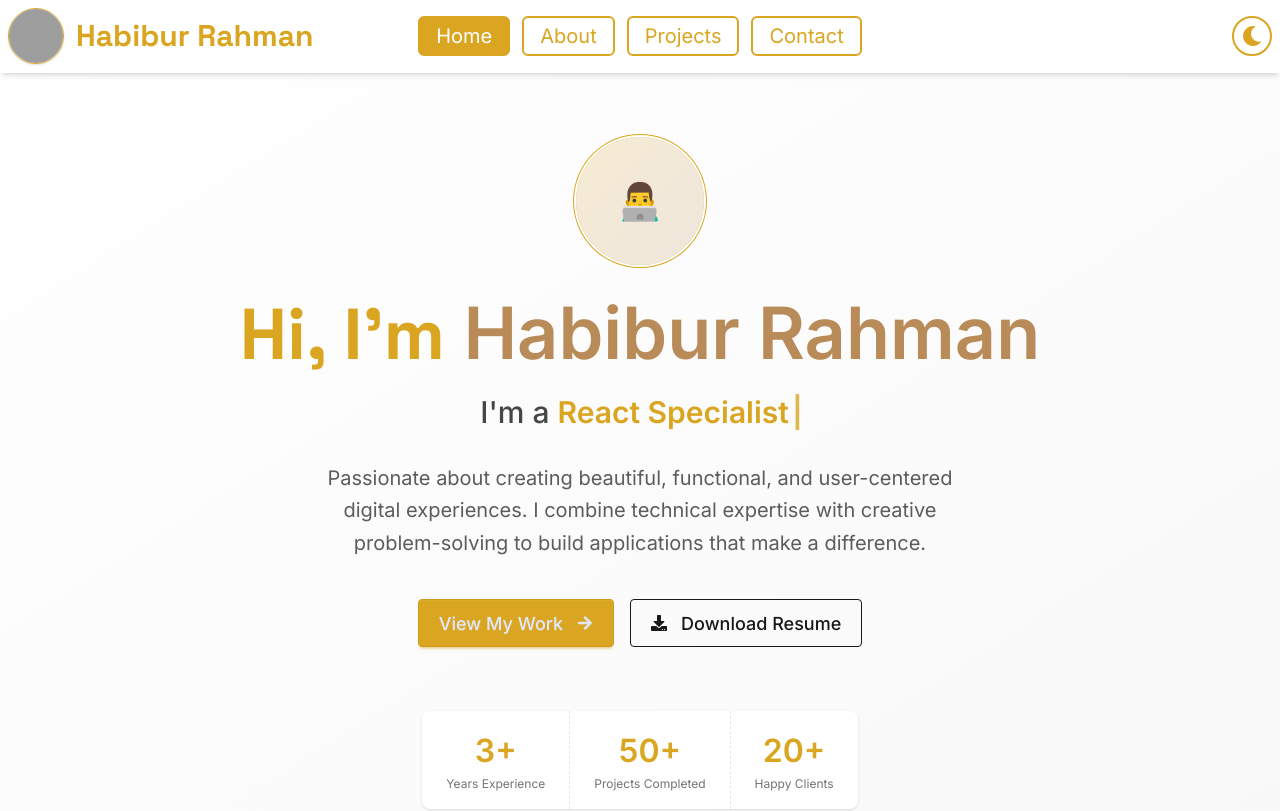
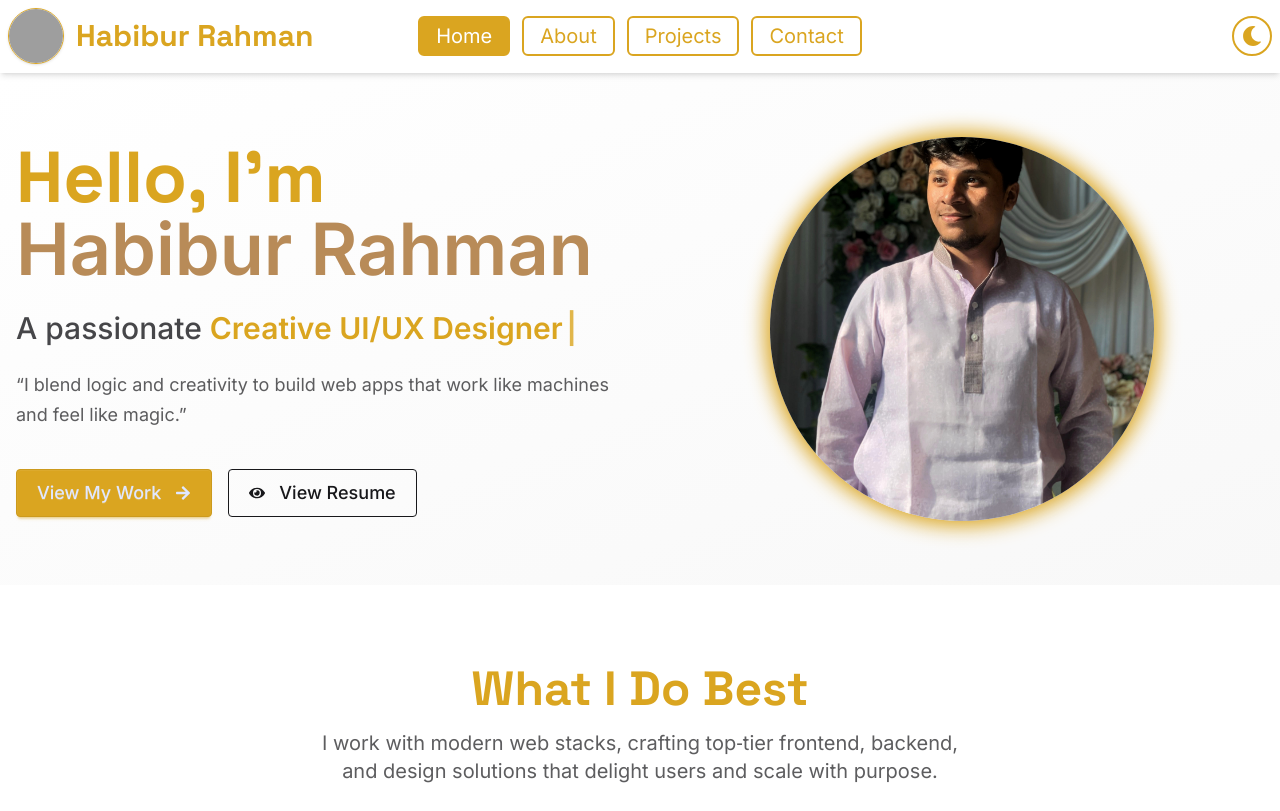
Before and after one commit to HabiburRahmanZihad/Habibur-Rahman-Zihad-Web, a React (Vite) app: page / in a window 1280 px wide. Shown: the top 811 px of the page. Built offline with nearby package versions, Linux system fonts and the light colour scheme; grey boxes are pictures that could not be loaded.

Commit message:
Update Home Component

```diff
--- a/src/Pages/Home/Home.jsx
+++ b/src/Pages/Home/Home.jsx
@@ -1,69 +1,57 @@
-import React from 'react';
 import { motion } from 'framer-motion';
 import { Typewriter } from 'react-simple-typewriter';
-import { FaDownload, FaArrowRight, FaCode, FaRocket, FaHeart } from 'react-icons/fa';
+import { FaDownload, FaArrowRight, FaCode, FaRocket, FaHeart, FaEye } from 'react-icons/fa';
 import Button from '../../Components/Buttons/Button';
 import { SkillCard } from '../../Components/Cards/Card';
+import profileImage from '../../assets/MinePic/mainphoto.jpg'; // Update with your actual image path
+import { Link } from 'react-router';
 
 const Home = () => {
     const skills = [
-        { icon: FaCode, title: 'Frontend', description: 'React, Vue, Angular', level: 90 },
-        { icon: FaRocket, title: 'Backend', description: 'Node.js, Python, PHP', level: 85 },
-        { icon: FaHeart, title: 'UI/UX', description: 'Figma, Adobe XD', level: 80 }
+        { icon: FaCode, title: 'Frontend Development', description: 'React • Vue • Tailwind CSS', level: 92 },
+        { icon: FaRocket, title: 'Backend Development', description: 'Node.js • Express • MongoDB', level: 88 },
+        { icon: FaHeart, title: 'UI/UX Design', description: 'Figma • Adobe XD • Canva', level: 85 },
     ];
 
     return (
         <div className="min-h-screen">
             {/* Hero Section */}
-            <section className="hero min-h-screen bg-gradient-to-br from-base-100 to-base-200">
-                <div className="hero-content text-center max-w-6xl mx-auto px-4">
+            <section className="bg-gradient-to-br from-base-100 to-base-200 py-8 lg:py-16">
+                <div className="container mx-auto px-4">
                     <motion.div
+                        className="flex flex-col-reverse items-center gap-10 lg:flex-row lg:items-center lg:justify-between"
                         initial={{ opacity: 0, y: 50 }}
                         animate={{ opacity: 1, y: 0 }}
                         transition={{ duration: 0.8 }}
-                        className="max-w-4xl"
                     >
-                        {/* Profile Image */}
-                        <motion.div
-                            initial={{ scale: 0 }}
-                            animate={{ scale: 1 }}
-                            transition={{ delay: 0.2, duration: 0.5 }}
-                            className="avatar mb-8"
-                        >
-                            <div className="w-32 h-32 rounded-full ring ring-primary ring-offset-base-100 ring-offset-2 bg-gradient-to-br from-primary/20 to-secondary/20 flex items-center justify-center">
-                                <span className="text-4xl">👨‍💻</span>
-                            </div>
-                        </motion.div>
-
-                        {/* Main Heading */}
+                        {/* Left: Text Content */}
+                        <div className="text-center lg:text-left max-w-2xl w-full">
                             <motion.h1
                                 initial={{ opacity: 0, y: 20 }}
                                 animate={{ opacity: 1, y: 0 }}
                                 transition={{ delay: 0.4, duration: 0.6 }}
-                            className="text-5xl md:text-7xl font-bold text-primary grotesk mb-6"
+                                className="text-4xl md:text-6xl lg:text-7xl font-bold text-primary grotesk mb-6"
                             >
-                            Hi, I'm <span className="text-secondary">Habibur Rahman</span>
+                                Hello, I’m <span className="text-secondary">Habibur Rahman</span>
                             </motion.h1>
 
-                        {/* Typewriter Effect */}
                             <motion.div
                                 initial={{ opacity: 0 }}
                                 animate={{ opacity: 1 }}
                                 transition={{ delay: 0.6, duration: 0.6 }}
-                            className="text-2xl md:text-3xl text-base-content/80 mb-8"
+                                className="text-xl sm:text-2xl md:text-3xl text-base-content/80 mb-6"
                             >
-                            <span className="font-medium">I'm a </span>
+                                <span className="font-medium">A passionate </span>
                                 <span className="text-primary font-bold">
                                     <Typewriter
                                         words={[
-                                        'Full Stack Developer',
-                                        'React Specialist',
-                                        'UI/UX Designer',
-                                        'Problem Solver'
+                                            'MERN Stack Developer',
+                                            'Creative UI/UX Designer',
+                                            'Problem Solver at heart'
                                         ]}
                                         loop={0}
                                         cursor
-                                    cursorStyle='|'
+                                        cursorStyle="|"
                                         typeSpeed={80}
                                         deleteSpeed={50}
                                         delaySpeed={1000}
@@ -71,122 +59,86 @@ const Home = () => {
                                 </span>
                             </motion.div>
 
-                        {/* Description */}
                             <motion.p
                                 initial={{ opacity: 0, y: 20 }}
                                 animate={{ opacity: 1, y: 0 }}
                                 transition={{ delay: 0.8, duration: 0.6 }}
-                            className="text-lg md:text-xl text-base-content/70 max-w-2xl mx-auto mb-10 leading-relaxed"
+                                className="text-base md:text-lg text-base-content/70 mb-10 leading-relaxed"
                             >
-                            Passionate about creating beautiful, functional, and user-centered
-                            digital experiences. I combine technical expertise with creative
-                            problem-solving to build applications that make a difference.
+                                “I blend logic and creativity to build web apps that work like machines and feel like magic.”
                             </motion.p>
 
-                        {/* CTA Buttons */}
                             <motion.div
                                 initial={{ opacity: 0, y: 20 }}
                                 animate={{ opacity: 1, y: 0 }}
                                 transition={{ delay: 1, duration: 0.6 }}
-                            className="flex flex-col sm:flex-row gap-4 justify-center items-center"
+                                className="flex flex-col sm:flex-row gap-4 justify-center lg:justify-start"
                             >
-                            <Button
-                                variant="primary"
-                                size="lg"
-                                icon={FaArrowRight}
-                                iconPosition="right"
-                                href="/projects"
-                                className="w-full sm:w-auto"
-                            >
+                                <Link to="/projects">
+                                    <Button variant="primary" size="lg" icon={FaArrowRight} iconPosition="right" className="btn w-full sm:w-auto">
                                         View My Work
                                     </Button>
-                            <Button
-                                variant="outline"
-                                size="lg"
-                                icon={FaDownload}
-                                iconPosition="left"
-                                href="/resume.pdf"
-                                target="_blank"
-                                className="w-full sm:w-auto"
+                                </Link>
+
+                                <Link to="https://drive.google.com/file/d/1MDr0L_0aO9uPn6KcfUkl0JAXTurq5BXs/view?usp=sharing" target="_blank" rel="noopener noreferrer">
+                                    <Button variant="outline" size="lg" icon={FaEye} iconPosition="left" className="btn w-full sm:w-auto">
+                                        View Resume
+                                    </Button>
+                                </Link>
+                            </motion.div>
+                        </div>
+
+                        {/* Right: Profile Image */}
+                        <motion.div
+                            initial={{ scale: 0 }}
+                            animate={{ scale: 1 }}
+                            transition={{ delay: 0.2, duration: 0.5 }}
+                            className="flex justify-center w-full"
                         >
-                                Download Resume
-                            </Button>
+                            <div
+                                className="w-50 h-50 md:w-72 md:h-72 lg:w-96 lg:h-96 rounded-full ring ring-primary ring-offset-base-100 ring-offset-2 overflow-hidden shadow-lg"
+                                style={{
+                                    boxShadow: '0 0 20px 5px var(--tw-ring-color)'
+                                }}
+                            >
+                                <img
+                                    src={profileImage}
+                                    alt="Profile picture of Habibur Rahman"
+                                    className="w-full h-full object-cover"
+                                />
+                            </div>
                         </motion.div>
 
-                        {/* Quick Stats */}
-                        <motion.div
-                            initial={{ opacity: 0, y: 20 }}
-                            animate={{ opacity: 1, y: 0 }}
-                            transition={{ delay: 1.2, duration: 0.6 }}
-                            className="stats stats-vertical lg:stats-horizontal shadow mt-16 bg-base-100"
-                        >
-                            <div className="stat">
-                                <div className="stat-value text-primary">3+</div>
-                                <div className="stat-desc">Years Experience</div>
-                            </div>
-                            <div className="stat">
-                                <div className="stat-value text-primary">50+</div>
-                                <div className="stat-desc">Projects Completed</div>
-                            </div>
-                            <div className="stat">
-                                <div className="stat-value text-primary">20+</div>
-                                <div className="stat-desc">Happy Clients</div>
-                            </div>
-                        </motion.div>
                     </motion.div>
                 </div>
             </section>
 
-            {/* Skills Preview Section */}
+            {/* Skills Section */}
             <section className="py-20 bg-base-100">
+
                 <div className="max-w-6xl mx-auto px-4">
-                    <motion.div
-                        initial={{ opacity: 0, y: 50 }}
-                        whileInView={{ opacity: 1, y: 0 }}
-                        transition={{ duration: 0.8 }}
-                        viewport={{ once: true }}
-                        className="text-center mb-16"
-                    >
-                        <h2 className="text-4xl md:text-5xl font-bold text-primary grotesk mb-4">
-                            What I Do Best
-                        </h2>
+
+                    <motion.div initial={{ opacity: 0, y: 50 }} whileInView={{ opacity: 1, y: 0 }} transition={{ duration: 0.8 }} viewport={{ once: true }} className="text-center mb-16">
+                        <h2 className="text-4xl md:text-5xl font-bold text-primary grotesk mb-4">What I Do Best</h2>
                         <p className="text-xl text-base-content/70 max-w-2xl mx-auto">
-                            I specialize in modern web technologies and create
-                            exceptional digital experiences.
+                            I work with modern web stacks, crafting top‑tier frontend, backend, and design solutions that delight users and scale with purpose.
                         </p>
                     </motion.div>
 
                     <div className="grid grid-cols-1 md:grid-cols-3 gap-8">
-                        {skills.map((skill, index) => (
-                            <motion.div
-                                key={index}
-                                initial={{ opacity: 0, y: 50 }}
-                                whileInView={{ opacity: 1, y: 0 }}
-                                transition={{ delay: index * 0.2, duration: 0.6 }}
-                                viewport={{ once: true }}
-                            >
+                        {skills.map((skill, idx) => (
+                            <motion.div key={idx} initial={{ opacity: 0, y: 50 }} whileInView={{ opacity: 1, y: 0 }} transition={{ delay: idx * 0.2, duration: 0.6 }} viewport={{ once: true }}>
                                 <SkillCard {...skill} />
                             </motion.div>
                         ))}
                     </div>
 
-                    <motion.div
-                        initial={{ opacity: 0, y: 20 }}
-                        whileInView={{ opacity: 1, y: 0 }}
-                        transition={{ delay: 0.8, duration: 0.6 }}
-                        viewport={{ once: true }}
-                        className="text-center mt-12"
-                    >
-                        <Button
-                            variant="primary"
-                            size="lg"
-                            href="/about"
-                            icon={FaArrowRight}
-                            iconPosition="right"
-                        >
+                    <motion.div initial={{ opacity: 0, y: 20 }} whileInView={{ opacity: 1, y: 0 }} transition={{ delay: 0.8, duration: 0.6 }} viewport={{ once: true }} className="text-center mt-12">
+                        <Button variant="primary" size="lg" href="/about" icon={FaArrowRight} iconPosition="right">
                             Learn More About Me
                         </Button>
                     </motion.div>
+
                 </div>
             </section>
         </div>
```
Lines whose indentation alone changed are shown as unchanged.
